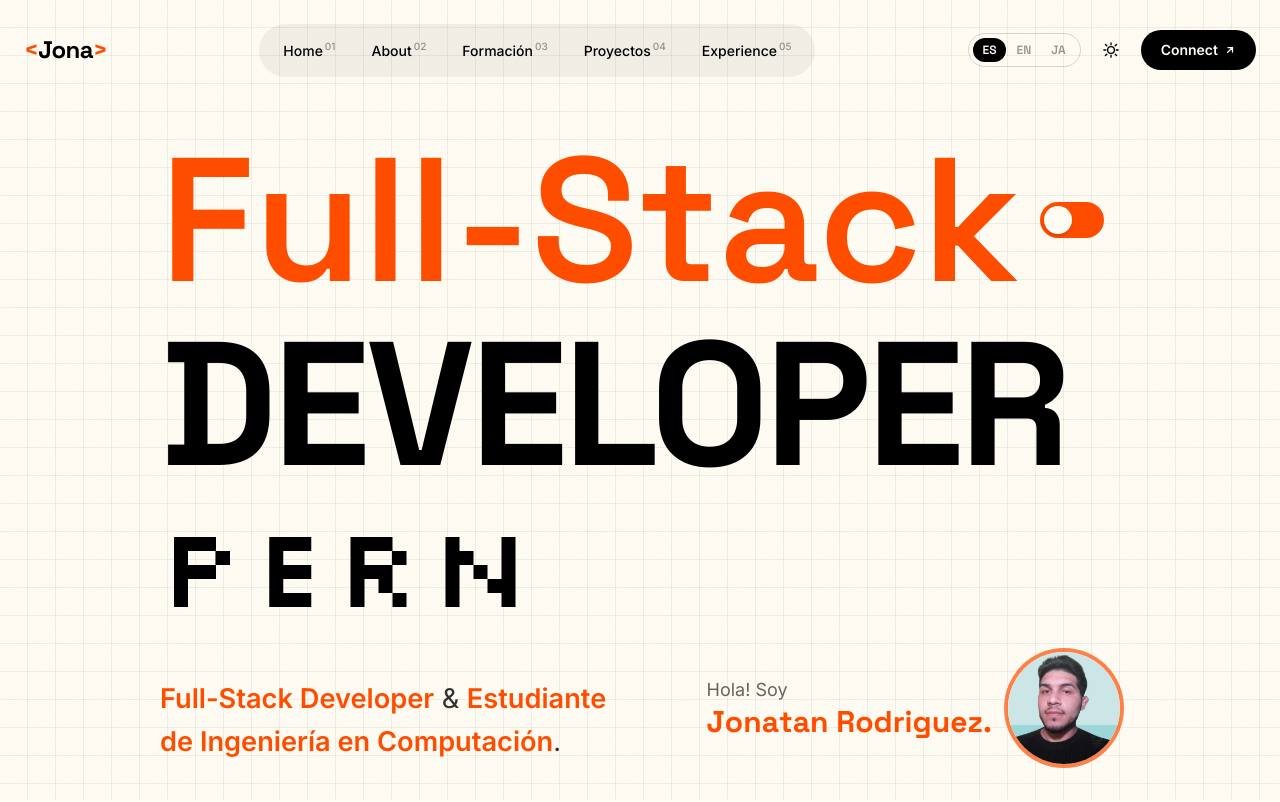
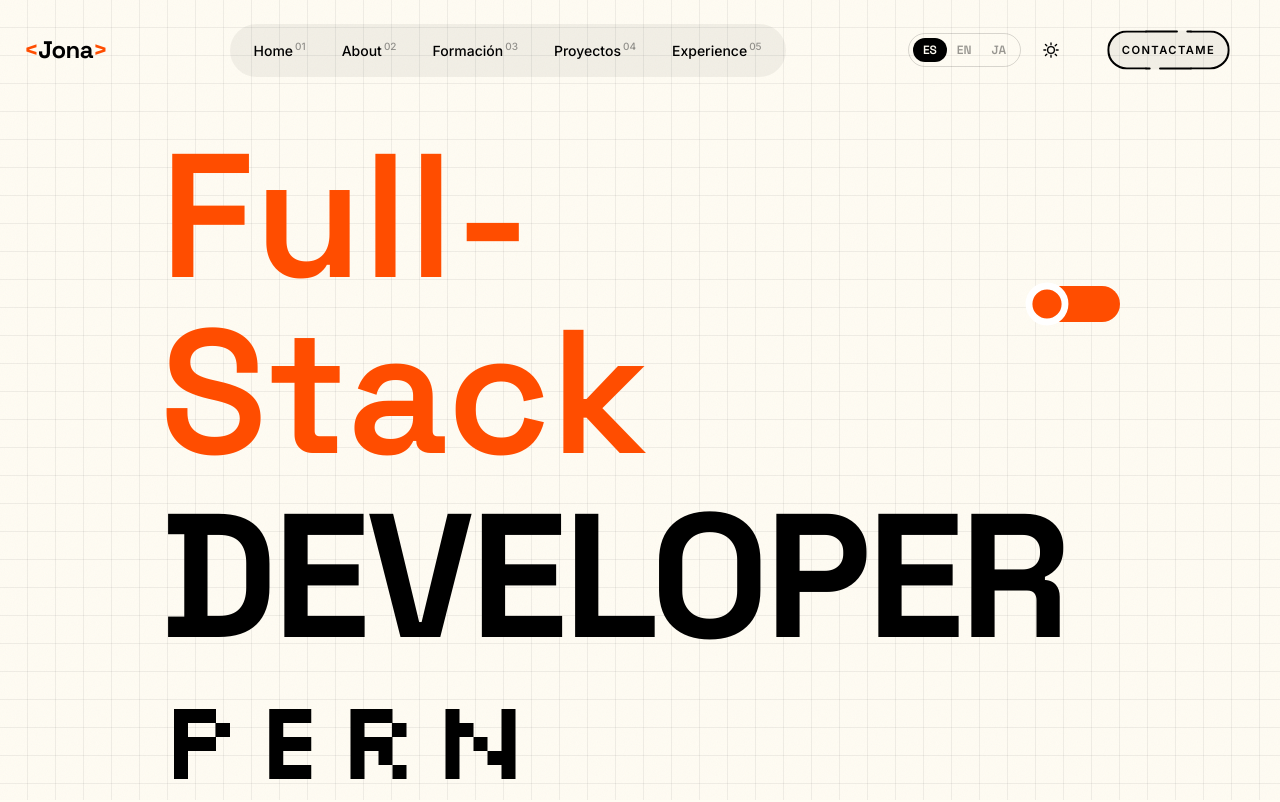
Before and after one commit to Jonatan-Rodriguez/Portfolio, a React (Vite) app: page / in a window 1280 px wide. Shown: the top 802 px of the page. Built offline with nearby package versions, Linux system fonts and the light colour scheme.

Commit message:
feat(ui): rediseño del switch de tema y botón de contacto en el header
- Se reemplazó el AccentSwitch por una versión SVG animada...

- Se implementó el nuevo componente ConnectButton con animaciones...

```diff
--- a/src/components/home/AccentSwitch.tsx
+++ b/src/components/home/AccentSwitch.tsx
@@ -9,13 +9,34 @@ export function AccentSwitch() {
       type="button"
       onClick={toggleTheme}
       aria-label="Cambiar tema"
-      className="relative w-14 h-8 sm:w-16 sm:h-9 rounded-full bg-accent shrink-0 transition-colors"
+      className="relative inline-flex h-8 sm:h-9 shrink-0 cursor-pointer items-center justify-center rounded-full bg-accent outline-none transition-all duration-300"
+      style={{
+        aspectRatio: '212.4992 / 84.4688',
+        boxShadow: '0 0 0 10px bg-accent',
+      }}
     >
-      <span
-        className={`absolute top-1 left-1 w-6 h-6 sm:w-7 sm:h-7 rounded-full bg-paper shadow-md transition-transform duration-300 ${
-          isDark ? 'translate-x-6 sm:translate-x-7' : 'translate-x-0'
-        }`}
-      />
+      <svg
+        viewBox="0 0 212.4992 84.4688"
+        overflow="visible"
+        className="h-full w-full"
+      >
+        <path
+          pathLength={360}
+          fill="none"
+          stroke="#fff"
+          strokeWidth={16}
+          strokeLinecap="round"
+          strokeLinejoin="round"
+          className="origin-center"
+          style={{
+            strokeDasharray: '136 224',
+            strokeDashoffset: isDark ? 180 : 0,
+            transform: isDark ? 'scaleY(-1)' : 'scaleY(1)',
+            transition: 'all 0.5s ease-out, transform 0s',
+          }}
+          d="M 42.2496 0 A 42.24 42.24 90 0 0 0 42.2496 A 42.24 42.24 90 0 0 42.2496 84.4688 A 42.24 42.24 90 0 0 84.4992 42.2496 A 42.24 42.24 90 0 0 42.2496 0 A 42.24 42.24 90 0 0 0 42.2496 A 42.24 42.24 90 0 0 42.2496 84.4688 L 170.2496 84.4688 A 42.24 42.24 90 0 0 212.4992 42.2496 A 42.24 42.24 90 0 0 170.2496 0 A 42.24 42.24 90 0 0 128 42.2496 A 42.24 42.24 90 0 0 170.2496 84.4688 A 42.24 42.24 90 0 0 212.4992 42.2496 A 42.24 42.24 90 0 0 170.2496 0 L 42.2496 0"
+        />
+      </svg>
     </button>
   )
 }
--- /dev/null
+++ b/src/components/layout/ConnectButton/ConnectButton.css
@@ -0,0 +1,199 @@
+.connect-btn {
+  --line_color: theme('colors.ink');
+  --back_color: theme('colors.accent');
+  @apply bg-ink/5 rounded-full;
+
+  position: relative;
+  z-index: 0;
+  width: 250px;
+  height: 56px;
+  text-decoration: none;
+  font-size: 16px;
+  font-weight: bold;
+  color: var(--line_color);
+  letter-spacing: 2px;
+  transition: all 0.3s ease;
+}
+
+.dark .connect-btn {
+  --line_color: theme('colors.paper');
+  @apply bg-paper/10;
+}
+
+.connect-btn__text {
+  display: flex;
+  justify-content: center;
+  align-items: center;
+  width: 100%;
+  height: 100%;
+}
+
+.connect-btn::before,
+.connect-btn::after,
+.connect-btn__text::before,
+.connect-btn__text::after {
+  content: "";
+  position: absolute;
+  height: 3px;
+  border-radius: 2px;
+  background: var(--line_color);
+  transition: all 0.5s ease;
+}
+
+.connect-btn::before {
+  top: 0;
+  left: 54px;
+  width: calc(100% - 56px * 2 - 16px);
+}
+.connect-btn::after {
+  top: 0;
+  right: 54px;
+  width: 8px;
+}
+.connect-btn__text::before {
+  bottom: 0;
+  right: 54px;
+  width: calc(100% - 56px * 2 - 16px);
+}
+.connect-btn__text::after {
+  bottom: 0;
+  left: 54px;
+  width: 8px;
+}
+
+.connect-btn__line {
+  position: absolute;
+  top: 0;
+  width: 56px;
+  height: 100%;
+  overflow: hidden;
+}
+.connect-btn__line::before {
+  content: "";
+  position: absolute;
+  top: 0;
+  width: 150%;
+  height: 100%;
+  box-sizing: border-box;
+  border-radius: 300px;
+  border: solid 3px var(--line_color);
+}
+.connect-btn__line:nth-child(1),
+.connect-btn__line:nth-child(1)::before {
+  left: 0;
+}
+.connect-btn__line:nth-child(2),
+.connect-btn__line:nth-child(2)::before {
+  right: 0;
+}
+
+.connect-btn:hover {
+  letter-spacing: 4px;
+}
+.connect-btn:hover::before,
+.connect-btn:hover .connect-btn__text::before {
+  width: 8px;
+}
+.connect-btn:hover::after,
+.connect-btn:hover .connect-btn__text::after {
+  width: calc(100% - 56px * 2 - 16px);
+}
+
+.connect-btn__drow1,
+.connect-btn__drow2 {
+  position: absolute;
+  z-index: -1;
+  border-radius: 16px;
+  transform-origin: 16px 16px;
+}
+.connect-btn__drow1 {
+  top: -16px;
+  left: 40px;
+  width: 32px;
+  height: 0;
+  transform: rotate(30deg);
+}
+.connect-btn__drow2 {
+  top: 44px;
+  left: 77px;
+  width: 32px;
+  height: 0;
+  transform: rotate(-127deg);
+}
+
+.connect-btn__drow1::before,
+.connect-btn__drow1::after,
+.connect-btn__drow2::before {
+  content: "";
+  position: absolute;
+}
+.connect-btn__drow1::before {
+  bottom: 0;
+  left: 0;
+  width: 0;
+  height: 32px;
+  border-radius: 16px;
+  transform-origin: 16px 16px;
+  transform: rotate(-60deg);
+}
+.connect-btn__drow1::after {
+  top: -10px;
+  left: 45px;
+  width: 0;
+  height: 32px;
+  border-radius: 16px;
+  transform-origin: 16px 16px;
+  transform: rotate(69deg);
+}
+.connect-btn__drow2::before {
+  bottom: 0;
+  left: 0;
+  width: 0;
+  height: 32px;
+  border-radius: 16px;
+  transform-origin: 16px 16px;
+  transform: rotate(-146deg);
+}
+
+.connect-btn__drow1,
+.connect-btn__drow1::before,
+.connect-btn__drow1::after,
+.connect-btn__drow2,
+.connect-btn__drow2::before {
+  background: var(--back_color);
+}
+
+.connect-btn:hover .connect-btn__drow1 {
+  animation: drow1 ease-in 0.06s forwards;
+}
+.connect-btn:hover .connect-btn__drow1::before {
+  animation: drow2 linear 0.08s 0.06s forwards;
+}
+.connect-btn:hover .connect-btn__drow1::after {
+  animation: drow3 linear 0.03s 0.14s forwards;
+}
+.connect-btn:hover .connect-btn__drow2 {
+  animation: drow4 linear 0.06s 0.2s forwards;
+}
+.connect-btn:hover .connect-btn__drow2::before {
+  animation: drow3 linear 0.03s 0.26s forwards;
+}
+
+@keyframes drow1 {
+  0% { height: 0; }
+  100% { height: 100px; }
+}
+@keyframes drow2 {
+  0% { width: 0; opacity: 0; }
+  10% { opacity: 0; }
+  11% { opacity: 1; }
+  100% { width: 120px; }
+}
+@keyframes drow3 {
+  0% { width: 0; }
+  100% { width: 80px; }
+}
+@keyframes drow4 {
+  0% { height: 0; }
+  100% { height: 120px; }
+}
--- /dev/null
+++ b/src/components/layout/ConnectButton/ConnectButton.tsx
@@ -0,0 +1,18 @@
+import './ConnectButton.css'
+
+export function ConnectButton({ className = '' }: { className?: string }) {
+  return (
+    <div className={`relative flex items-center justify-center w-[175px] h-[39px] ${className}`}>
+      <a
+        href="mailto:jonatarodriguez1998@gmail.com"
+        className="connect-btn absolute scale-[0.7]"
+      >
+        <div className="connect-btn__line"></div>
+        <div className="connect-btn__line"></div>
+        <span className="connect-btn__text">CONTACTAME</span>
+        <div className="connect-btn__drow1"></div>
+        <div className="connect-btn__drow2"></div>
+      </a>
+    </div>
+  )
+}
--- a/src/components/layout/Header.tsx
+++ b/src/components/layout/Header.tsx
@@ -4,6 +4,7 @@ import { useScrollProgress } from '../../hooks/useScrollProgress'
 import { ThemeToggle } from './ThemeToggle'
 import { LangToggle } from './LangToggle'
 import { NavLink } from './NavLink'
+import { ConnectButton } from './ConnectButton/ConnectButton'
 
 export function Header() {
   const { scrolled } = useScrollProgress()
@@ -35,16 +36,7 @@ export function Header() {
         <div className="hidden md:flex items-center gap-3">
           <LangToggle />
           <ThemeToggle />
-
-          <a
-            href="mailto:jonatarodriguez1998@gmail.com"
-            className="flex items-center gap-1.5 rounded-full bg-ink text-paper dark:bg-paper dark:text-ink px-5 py-2.5 text-sm font-semibold hover:opacity-85 transition-opacity"
-          >
-            Connect
-            <svg width="12" height="12" viewBox="0 0 24 24" fill="none" stroke="currentColor" strokeWidth="2.5">
-              <path d="M7 17 17 7M8 7h9v9" strokeLinecap="round" strokeLinejoin="round" />
-            </svg>
-          </a>
+          <ConnectButton />
         </div>
 
         <button
@@ -82,13 +74,7 @@ export function Header() {
               <LangToggle />
               <ThemeToggle />
             </div>
-
-            <a
-              href="mailto:jonatarodriguez1998@gmail.com"
-              className="rounded-full bg-ink text-paper dark:bg-paper dark:text-ink px-4 py-2 text-sm font-semibold"
-            >
-              Connect
-            </a>
+            <ConnectButton />
           </div>
         </div>
       )}
```
